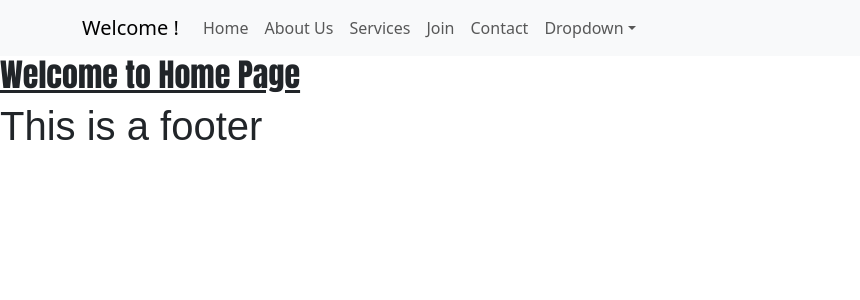
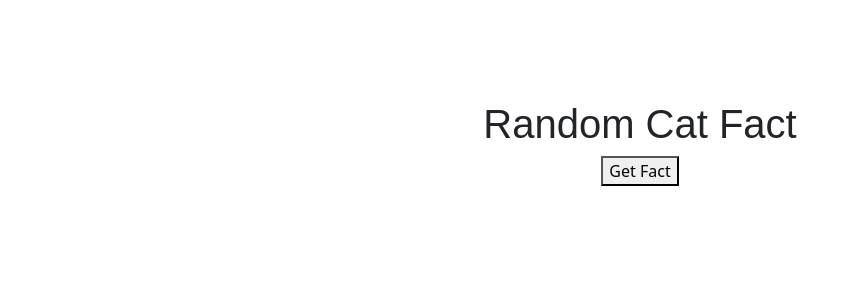
Before and after one commit to suraj19667/React, a React (Vite) app in the folder first/: page / in a window 1280 px wide. Shown: the top 300 px of the page, without its empty margins (0-860 px from the left). Built offline with nearby package versions, Linux system fonts and the light colour scheme.

Commit message:
updated commit

```diff
--- a/first/src/App.jsx
+++ b/first/src/App.jsx
@@ -1,27 +1,25 @@
-import { BrowserRouter, Routes, Route } from 'react-router-dom';
-import Layout from './Layout';
-import Home from './pages/Home';
-import About from './pages/About';
-import Services from './pages/Services';
-import Join from './pages/Join';
-import Contact from './pages/Contact';
-const App = () => {
+import React, { useState } from "react";
+
+function App() {
+  const [fact, setFact] = useState("");
+
+  const fetchFact = async () => {
+    try {
+      const response = await fetch("https://catfact.ninja/fact");
+      const data = await response.json();
+      setFact(data.fact);
+    } catch (error) {
+      setFact("Failed to fetch fact. Please try again.");
+    }
+  };
+
   return (
-    <>
-    <BrowserRouter>
-    <Routes>
-      <Route path="/" element={<Layout/>}>
-      <Route index element={<Home/>}/>
-      <Route path="home" element={<Home/>}/>
-      <Route path="about" element={<About/>}/>
-      <Route path="services" element={<Services/>}/>
-      <Route path="join" element={<Join/>}/>
-      <Route path="contact" element={<Contact/>}/>
+    <div style={{ textAlign: "center", marginTop: "100px" }}>
+      <h1>Random Cat Fact</h1>
+      <button onClick={fetchFact}>Get Fact</button>
+      <p style={{ marginTop: "20px" }}>{fact}</p>
+    </div>
+  );
+}
 
-    </Route>
-    </Routes>
-    </BrowserRouter>
-    </>
-  )
-}
 export default App;
```
